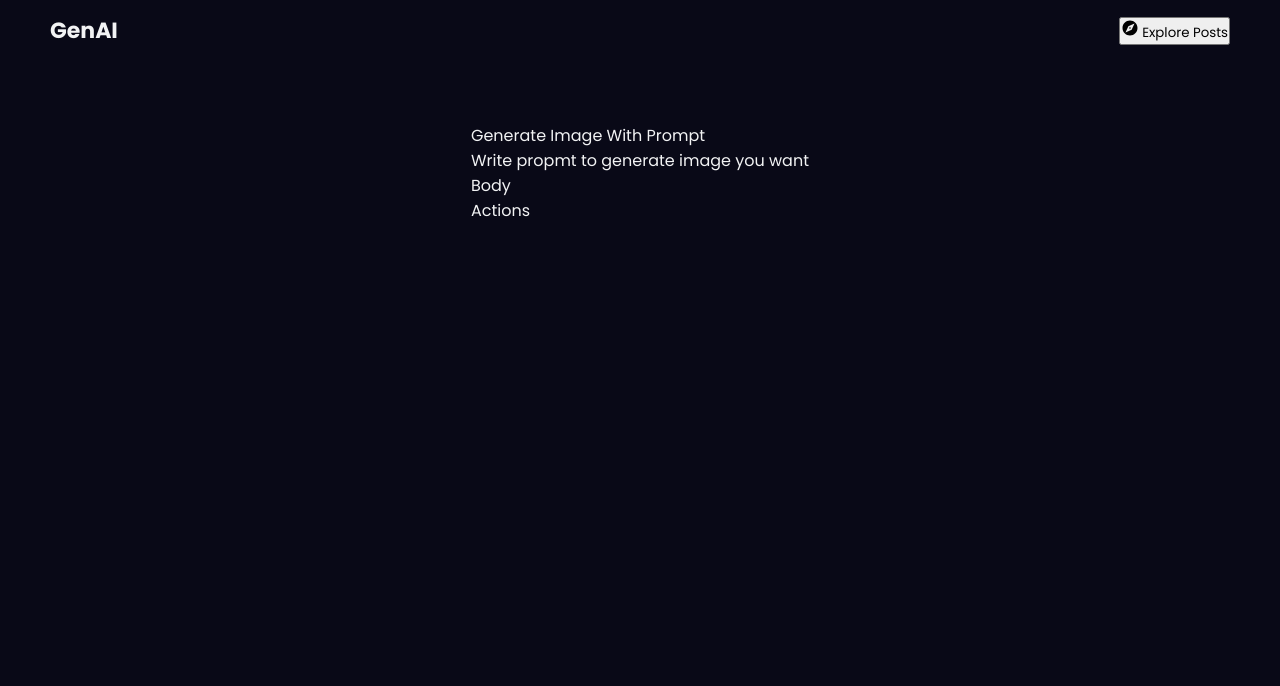
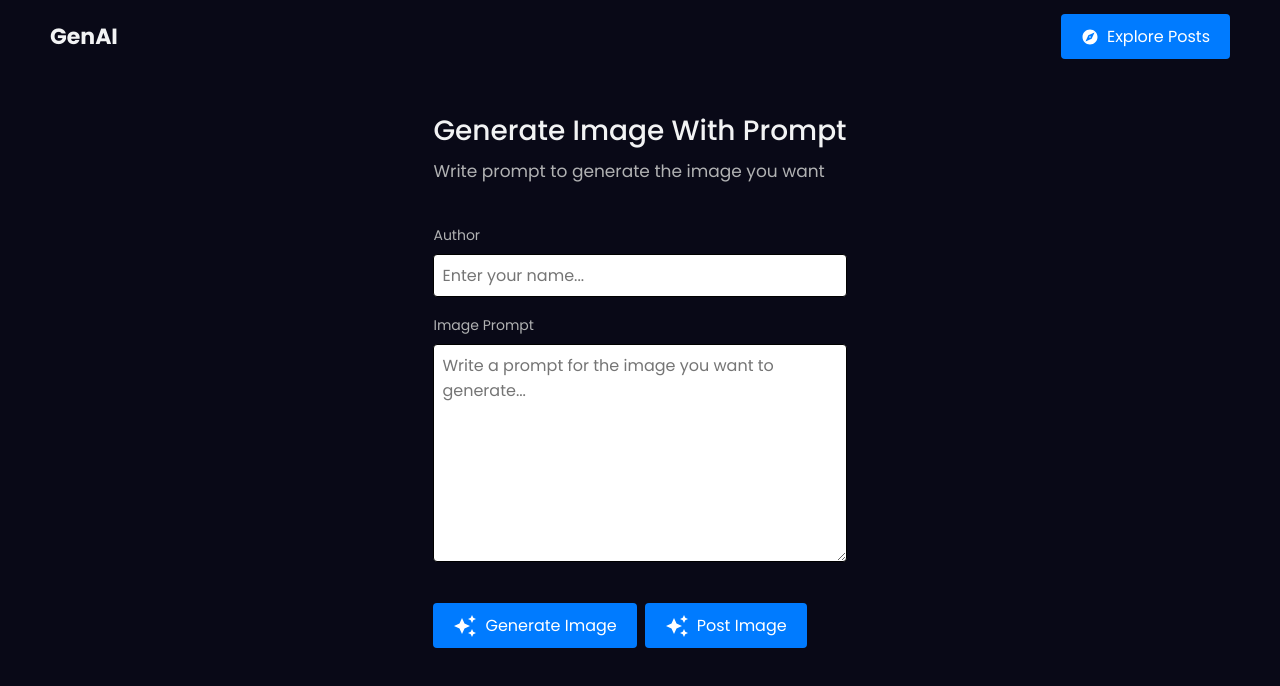
Before and after one commit to Benah0987/Image-GEN, a React (Create React App) app in the folder client/: page /post in a window 1280 px wide. Shown: the top 686 px of the page. Built offline with nearby package versions, Linux system fonts and the light colour scheme.

Commit message:
text area input field

```diff
--- a/client/src/components/GenerateImageForm.jsx
+++ b/client/src/components/GenerateImageForm.jsx
@@ -1,26 +1,73 @@
-import React from 'react'
-import styled from "styled-components"
+import React from 'react';
+import styled from 'styled-components';
+import Button from './button';
+import TextInput from './TextInput';
+import AutoAwesomeIcon from '@mui/icons-material/AutoAwesome';
 
-const Form = styled.div``;
-const Top = styled.div``;
-const Title = styled.div``;
-const Desc = styled.div``;
-const Body = styled.div``;
-const Actions = styled.div``;
+const Form = styled.div`
+  flex: 1;
+  padding: 16px 20px;
+  display: flex;
+  flex-direction: column;
+  gap: 9%;
+  justify-content: center;
+`;
+
+const Top = styled.div`
+  display: flex;
+  flex-direction: column;
+  gap: 6px;
+`;
+
+const Title = styled.div`
+  font-size: 28px;
+  font-weight: 500;
+  color: ${({ theme }) => theme.text_primary};
+`;
+
+const Desc = styled.div`
+  font-size: 17px;
+  font-weight: 400;
+  color: ${({ theme }) => theme.text_secondary};
+`;
+
+const Body = styled.div`
+  display: flex;
+  flex-direction: column;
+  gap: 18px;
+  font-size: 12px;
+  color: ${({ theme }) => theme.text_secondary};
+`;
+
+const Actions = styled.div`
+  flex: 1;
+  display: flex;
+  gap: 8px;
+`;
 
 function GenerateImageForm() {
   return (
     <Form>
         <Top>
             <Title>Generate Image With Prompt</Title>
-            <Desc>Write propmt to generate image you want</Desc>
+            <Desc>Write prompt to generate the image you want</Desc>
         </Top>
         <Body>
-            Body
+            <TextInput label="Author" placeholder="Enter your name..." />
+            <TextInput
+              label="Image Prompt"
+              placeholder="Write a prompt for the image you want to generate..."
+              name="imagePrompt"
+              rows="8"
+              textArea
+            />
         </Body>
-        <Actions>Actions</Actions>
+        <Actions>
+          <Button text="Generate Image" leftIcon={<AutoAwesomeIcon />} />
+          <Button text="Post Image" leftIcon={<AutoAwesomeIcon />} />
+        </Actions>
     </Form>
-  )
+  );
 }
 
-export default GenerateImageForm
+export default GenerateImageForm;
--- a/client/src/components/TextInput.jsx
+++ b/client/src/components/TextInput.jsx
@@ -0,0 +1,55 @@
+import React from 'react';
+import styled from 'styled-components';
+
+const InputContainer = styled.div`
+  display: flex;
+  flex-direction: column;
+  gap: 8px;
+`;
+
+const Label = styled.label`
+  font-size: 14px;
+  color: ${({ theme }) => theme.text_secondary};
+`;
+
+const InputField = styled.input`
+  padding: 8px;
+  font-size: 16px;
+  border: 1px solid ${({ theme }) => theme.border_color};
+  border-radius: 4px;
+  width: 100%;
+`;
+
+const TextAreaField = styled.textarea`
+  padding: 8px;
+  font-size: 16px;
+  border: 1px solid ${({ theme }) => theme.border_color};
+  border-radius: 4px;
+  width: 100%;
+  resize: vertical; /* Allow vertical resizing only */
+  box-sizing: border-box; /* Ensure padding and border are included in width/height */
+`;
+
+function TextInput({ label, placeholder, name, rows, textArea }) {
+  return (
+    <InputContainer>
+      {label && <Label htmlFor={name}>{label}</Label>}
+      {textArea ? (
+        <TextAreaField
+          id={name}
+          name={name}
+          placeholder={placeholder}
+          rows={rows || 4} // Default to 4 rows if not provided
+        />
+      ) : (
+        <InputField
+          id={name}
+          name={name}
+          placeholder={placeholder}
+        />
+      )}
+    </InputContainer>
+  );
+}
+
+export default TextInput;
--- a/client/src/components/button.js
+++ b/client/src/components/button.js
@@ -1,11 +1,29 @@
-// /home/benah/developer/Image-GEN/client/src/components/button.js
 import React from 'react';
+import styled from 'styled-components';
+
+const StyledButton = styled.button`
+  background-color: #007bff; /* Blue background */
+  color: white; /* White text */
+  border: none; /* Remove default border */
+  border-radius: 4px; /* Rounded corners */
+  padding: 10px 20px; /* Padding around the text */
+  font-size: 16px; /* Font size */
+  display: flex; /* Flexbox for alignment */
+  align-items: center; /* Center items vertically */
+  gap: 8px; /* Space between icon and text */
+  cursor: pointer; /* Pointer cursor on hover */
+  transition: background-color 0.3s; /* Smooth background color transition */
+
+  &:hover {
+    background-color: #0056b3; /* Darker blue on hover */
+  }
+`;
 
 function Button({ text, leftIcon, onClick }) {
   return (
-    <button onClick={onClick}>
+    <StyledButton onClick={onClick}>
       {leftIcon} {text}
-    </button>
+    </StyledButton>
   );
 }
 
```
